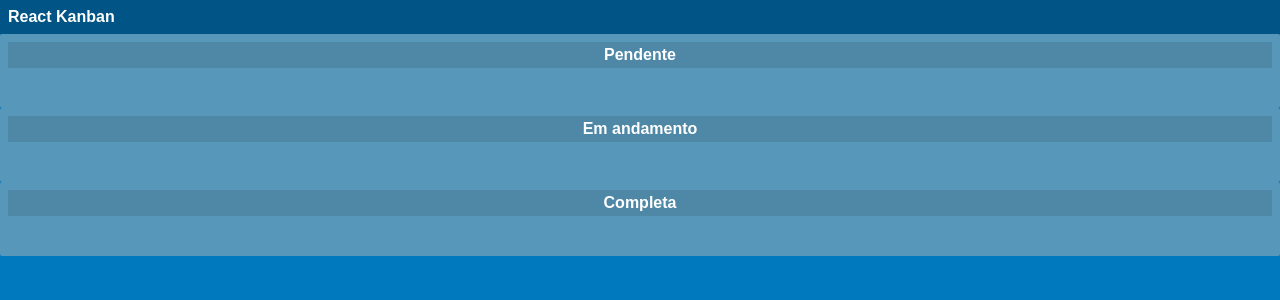
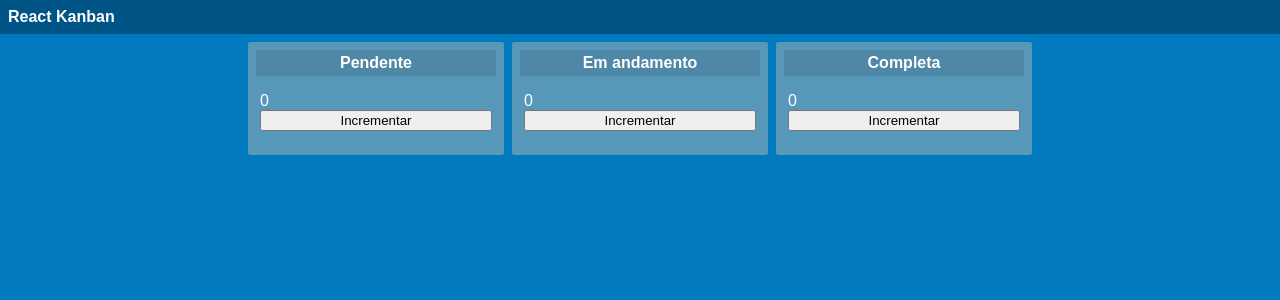
Before and after one commit to gustavojun1/react-learn, a React (Create React App) app: page / in a window 1280 px wide. Shown: the top 300 px of the page. Built offline with nearby package versions, Linux system fonts and the light colour scheme.

Commit message:
Exemplo de useState

```diff
--- a/src/App.js
+++ b/src/App.js
@@ -8,9 +8,11 @@ export default function App() {
     <div className="App">
       {/*Os componentes a seguir são instanciados como self closing tags, ou seja, tags de uma linha só que não precisam de um bloco propriamente dito*/}
       <Navbar />
-      <TaskList title="Pendente" />
-      <TaskList title="Em andamento" />
-      <TaskList title="Completa" />
+      <div className="container">
+        <TaskList title="Pendente" />
+        <TaskList title="Em andamento" />
+        <TaskList title="Completa" />
+      </div>
     </div>
   );
 }
--- a/src/components/TaskList/TaskList.js
+++ b/src/components/TaskList/TaskList.js
@@ -1,12 +1,24 @@
-import react from "react";
+// useState é importado usando chaves (desestruturação) para especificar o nome exato do import
+import React, { useState } from "react";
 import "./tasklist.css";
 import PropTypes from "prop-types";
 
 export default function TaskList({ title }) {
+  const [count, setCount] = useState(0);
+
+  const increment = () => {
+    setCount((currentCount) => {
+      return currentCount + 1;
+    });
+  };
+
   return (
     <div className="tasklist">
       <div className="title">{title}</div>
-      <div className="content"></div>
+      <div className="content">
+        {count}
+        <button onClick={increment}>Incrementar</button>
+      </div>
     </div>
   );
 }
```
